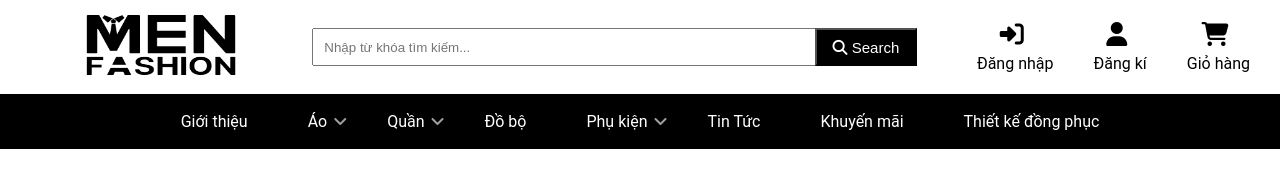
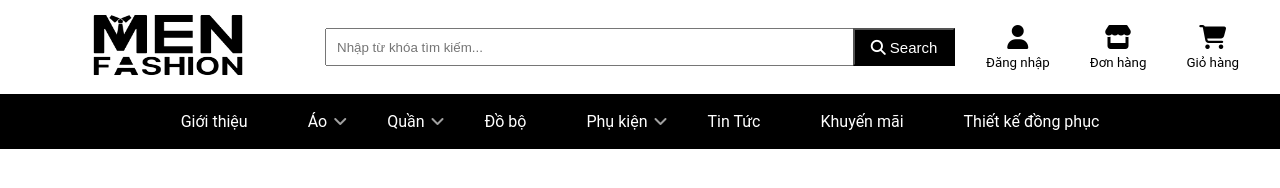
Before and after one commit to BaoLoc29/Mindx, a plain HTML site: page header.html in a window 1280 px wide. Drawn offline with Linux system fonts and the light colour scheme.

Commit message:
finish login

```diff
--- a/css/head.css
+++ b/css/head.css
@@ -35,6 +35,29 @@ body {
     position: relative;
     flex: 2;
 }
+.widgets-wrap{
+    flex: 1;
+    display: flex;
+    justify-content: center;
+}
+.icon-area{
+    font-size: 24px;
+}
+.widget-header{
+    margin: 0 20px;
+    display: inline-block;
+    vertical-align: middle;
+    position: relative;
+}
+
+.widget-view{
+    color: black;
+    text-decoration: none;
+    text-align: center;
+}
+.widget-view:hover {
+    color: black !important;
+}
 .timkiem{
     float: right;
     position: relative;
@@ -64,7 +87,7 @@ body {
 }
 
 /* CSS cho danh sách ul */
-.button-icon {
+/* .button-icon {
     display: flex;
     list-style: none;
     margin: 0;
@@ -93,7 +116,7 @@ body {
 
 .button-icon li i {
     margin-bottom: 8px;
-}
+} */
 
 
 
--- a/header.html
+++ b/header.html
@@ -23,40 +23,64 @@
                     <i class="fa fa-search"></i> Search
                 </button>
             </div>
-            <div class="user-icon">
+            <!-- <div class="user-icon">
                 <ul class="button-icon">
                     <li><a href="login.html"><i class="fas fa-right-to-bracket"></i>Đăng nhập</a></li>
                     <li><a href="register.html"><i class='fas fa-user'></i>Đăng kí</a></li>
                     <li><a href="#"><i class='fas fa-shopping-cart'></i>Giỏ hàng</a></li>
                 </ul>
+            </div> -->
+            <div class="widgets-wrap">
+                <div class="widget-header">
+                    <a id="loginButton" href="login.html" class="widget-view">
+                        <div class="icon-area">
+                            <i class="fa fa-user"></i>
                         </div>
-            <!-- <div class="dropdown">
-                <button id="userDropdown" class="widget-view" data-toggle="dropdown"
-                    style="background-color: white; border: none;">
+                        <small class="text"> Đăng nhập </small>
+                    </a>
+                </div>
+
+                <div class="widget-header" id="userDropdown" style="display: none;">
+                    <div class="dropdown">
+                        <button class="widget-view" data-toggle="dropdown" style="background-color: white; border: none;">
                             <div class="icon-area">
-                        <i class="fas fa-user" style="font-size: 25px;"></i>
+                                <i class="fa fa-book"></i>
                             </div>
                             <small class="text"> Cá nhân </small>
                         </button>
-                <ul class="dropdown-menu" aria-labelledby="userDropdown">
-                    <li>
-                        <a id="profileLink" href="ProfilePage.html">
-                            <i class="fas fa-user"></i> Thông tin
+                        <div class="dropdown-menu" aria-labelledby="userDropdown">
+                            <a id="profileLink" href="#">
+                                <i class="fa fa-user"></i> Thông tin
                             </a>
-                    </li>
 
-                    <li>
-                        <a id="historyButton" href="order_history.html">
-                            <i class="fas fa-clock"></i> Lịch sử
+                            <a id="historyButton" href="#">
+                                <i class="fa fa-clock"></i> Lịch sử
                             </a>
-                    </li>
-                    <li>
                             <a id="logoutButton" href="#">
                                 <i class="fas fa-sign-out-alt"></i> Đăng xuất
                             </a>
-                    </li>
-                </ul>
-            </div> -->
+                        </div>
+                    </div>
+                </div>
+
+                <div class="widget-header">
+                    <a id="orderstatusLink" href="#" class="widget-view">
+                        <div class="icon-area">
+                            <i class="fa fa-store"></i>
+                        </div>
+                        <small class="text"> Đơn hàng </small>
+                    </a>
+                </div>
+
+                <div class="widget-header">
+                    <a id="cartLink" href="cart.html" class="widget-view">
+                        <div class="icon-area">
+                            <i class="fa fa-shopping-cart"></i>
+                        </div>
+                        <small class="text"> Giỏ hàng </small>
+                    </a>
+                </div>
+            </div>
         </div>
         <div class="header-container">
             <ul class="main-menu">
```
Also changed, not shown: chitietsanpham.html (+4 -8 lines), js/loadhf.js (+28 -0 lines), login.html (+9 -5 lines). Lines whose indentation alone changed are shown as unchanged.
